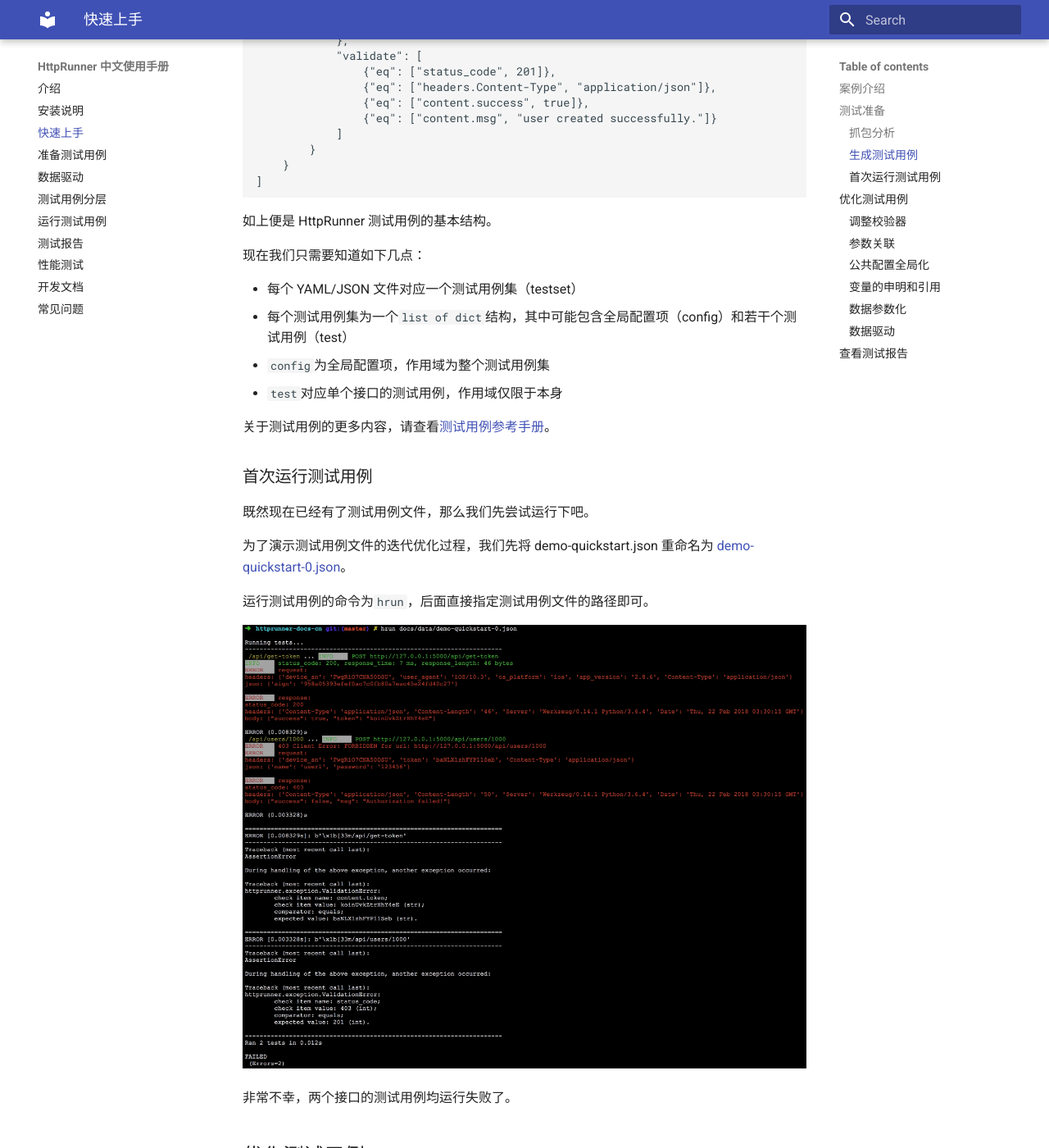
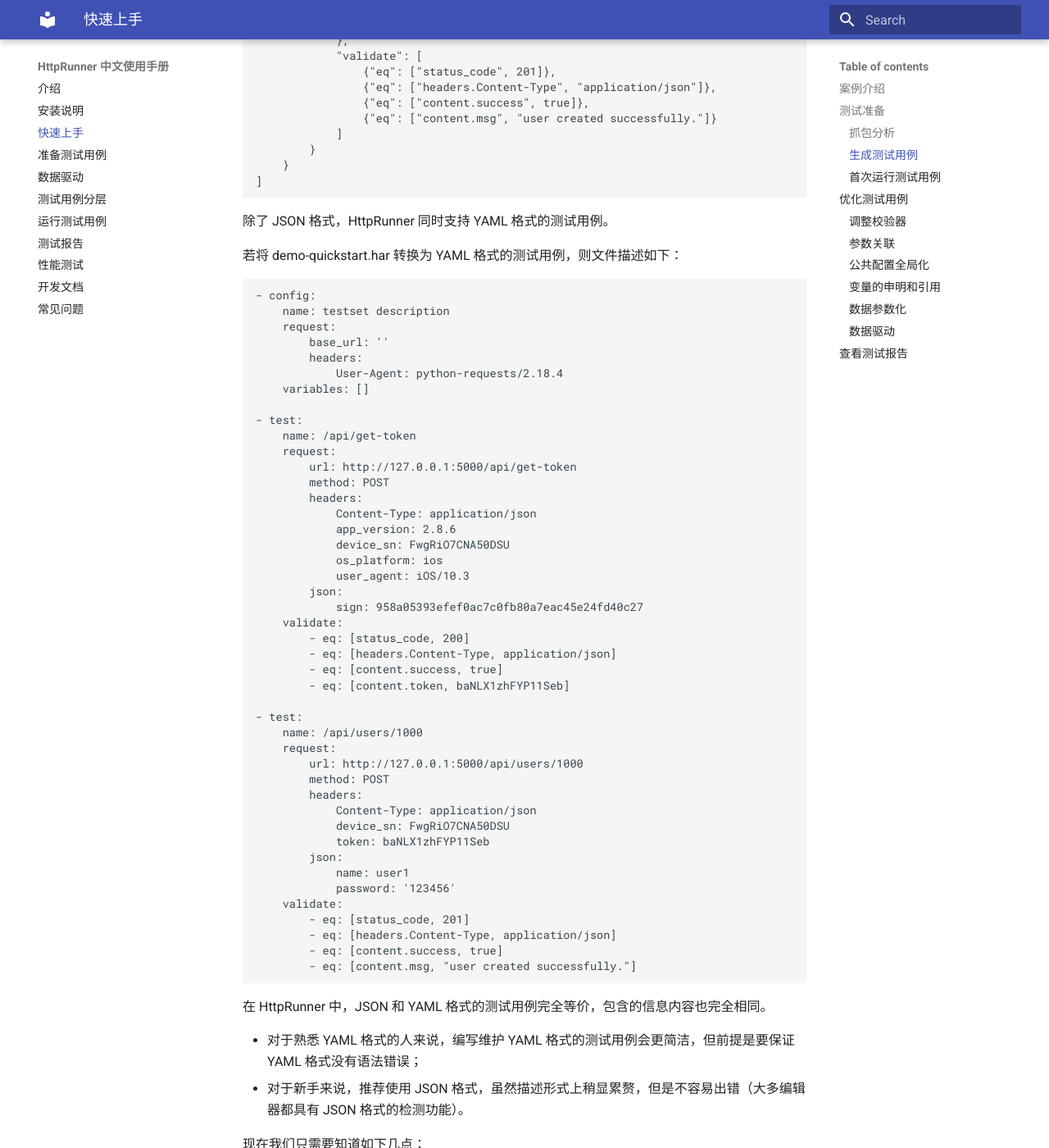
Before and after one commit to httprunner/docs-v1x, an MkDocs documentation site: the page built from docs/quickstart.md, in a window 1280 px wide and 1400 px high, scrolled down 3436 px. Shown: the whole window at 82% size. Built offline with MkDocs 1.6.1 and Material for MkDocs 9.7.7, drawn with Linux system fonts in a browser that asks for light colours; old or Windows-style settings are respelled for this version of MkDocs; some of the changed text lies outside the part shown.

Commit message:
update quickstart: add YAML format testcases

````diff
--- a/docs/quickstart.md
+++ b/docs/quickstart.md
@@ -114,7 +114,61 @@
 ]
 ```
 
-如上便是 HttpRunner 测试用例的基本结构。
+除了 JSON 格式，HttpRunner 同时支持 YAML 格式的测试用例。
+
+若将 demo-quickstart.har 转换为 YAML 格式的测试用例，则文件描述如下：
+
+```yaml
+- config:
+    name: testset description
+    request:
+        base_url: ''
+        headers:
+            User-Agent: python-requests/2.18.4
+    variables: []
+
+- test:
+    name: /api/get-token
+    request:
+        url: http://127.0.0.1:5000/api/get-token
+        method: POST
+        headers:
+            Content-Type: application/json
+            app_version: 2.8.6
+            device_sn: FwgRiO7CNA50DSU
+            os_platform: ios
+            user_agent: iOS/10.3
+        json:
+            sign: 958a05393efef0ac7c0fb80a7eac45e24fd40c27
+    validate:
+        - eq: [status_code, 200]
+        - eq: [headers.Content-Type, application/json]
+        - eq: [content.success, true]
+        - eq: [content.token, baNLX1zhFYP11Seb]
+
+- test:
+    name: /api/users/1000
+    request:
+        url: http://127.0.0.1:5000/api/users/1000
+        method: POST
+        headers:
+            Content-Type: application/json
+            device_sn: FwgRiO7CNA50DSU
+            token: baNLX1zhFYP11Seb
+        json:
+            name: user1
+            password: '123456'
+    validate:
+        - eq: [status_code, 201]
+        - eq: [headers.Content-Type, application/json]
+        - eq: [content.success, true]
+        - eq: [content.msg, "user created successfully."]
+```
+
+在 HttpRunner 中，JSON 和 YAML 格式的测试用例完全等价，包含的信息内容也完全相同。
+
+- 对于熟悉 YAML 格式的人来说，编写维护 YAML 格式的测试用例会更简洁，但前提是要保证 YAML 格式没有语法错误；
+- 对于新手来说，推荐使用 JSON 格式，虽然描述形式上稍显累赘，但是不容易出错（大多编辑器都具有 JSON 格式的检测功能）。
 
 现在我们只需要知道如下几点：
 
@@ -123,13 +177,15 @@
 - `config`为全局配置项，作用域为整个测试用例集
 - `test`对应单个接口的测试用例，作用域仅限于本身
 
+如上便是 HttpRunner 测试用例的基本结构。
+
 关于测试用例的更多内容，请查看[测试用例参考手册](/testcase/)。
 
 ### 首次运行测试用例
 
 既然现在已经有了测试用例文件，那么我们先尝试运行下吧。
 
-为了演示测试用例文件的迭代优化过程，我们先将 demo-quickstart.json 重命名为 [demo-quickstart-0.json](data/demo-quickstart-0.json)。
+为了演示测试用例文件的迭代优化过程，我们先将 demo-quickstart.json 重命名为 [demo-quickstart-0.json](data/demo-quickstart-0.json)（对应的 YAML 格式：[demo-quickstart-0.yml](data/demo-quickstart-0.yml)）。
 
 运行测试用例的命令为`hrun`，后面直接指定测试用例文件的路径即可。
 
@@ -164,7 +220,7 @@
 
 正确的做法是，在测试用例的 validate 中应该去掉这类动态变化的值。
 
-去除该项后，将用例另存为 [demo-quickstart-1.json](data/demo-quickstart-1.json)。
+去除该项后，将用例另存为 [demo-quickstart-1.json](data/demo-quickstart-1.json)（对应的 YAML 格式：[demo-quickstart-1.yml](data/demo-quickstart-1.yml)）。
 
 再次运行测试用例，运行结果如下：
 
@@ -208,7 +264,7 @@
 }
 ```
 
-修改后的测试用例另存为 [demo-quickstart-2.json](data/demo-quickstart-2.json)。
+修改后的测试用例另存为 [demo-quickstart-2.json](data/demo-quickstart-2.json)（对应的 YAML 格式：[demo-quickstart-2.yml](data/demo-quickstart-2.yml)）。
 
 再次运行测试用例，运行结果如下：
 
@@ -241,7 +297,7 @@
 }
 ```
 
-其中，host 部分对应 config 中的 base_url。调整后的测试用例另存为 [demo-quickstart-3.json](data/demo-quickstart-3.json)。
+其中，host 部分对应 config 中的 base_url。调整后的测试用例另存为 [demo-quickstart-3.json](data/demo-quickstart-3.json)（对应的 YAML 格式：[demo-quickstart-3.yml](data/demo-quickstart-3.yml)）。
 
 重启 flask 应用服务后再次运行测试用例，所有的测试用例仍然运行成功。
 
@@ -253,7 +309,7 @@
 
 在 HttpRunner 中，支持变量申明（`variables`）和引用（`$var`）的机制。在 config 和 test 中均可以通过 variables 关键字定义变量，然后在测试用例中可以通过 `$ + 变量名称` 的方式引用变量。区别在于，在 config 中定义的变量为全局的，整个测试用例集（testset）的所有地方均可以引用；在 test 中定义的变量作用域仅局限于当前测试用例（testcase）。
 
-对上述硬编码的参数进行变量申请和引用调整后，新的测试用例集另存为 [demo-quickstart-4.json](data/demo-quickstart-4.json)。
+对上述硬编码的参数进行变量申请和引用调整后，新的测试用例集另存为 [demo-quickstart-4.json](data/demo-quickstart-4.json)（对应的 YAML 格式：[demo-quickstart-4.yml](data/demo-quickstart-4.yml)）。
 
 重启 flask 应用服务后再次运行测试用例，所有的测试用例仍然运行成功。
 
@@ -313,7 +369,7 @@
 }
 ```
 
-对测试用例进行上述调整后，另存为 [demo-quickstart-5.json](data/demo-quickstart-5.json)。
+对测试用例进行上述调整后，另存为 [demo-quickstart-5.json](data/demo-quickstart-5.json)（对应的 YAML 格式：[demo-quickstart-5.yml](data/demo-quickstart-5.yml)）。
 
 重启 flask 应用服务后再次运行测试用例，所有的测试用例仍然运行成功。
 
@@ -357,7 +413,7 @@
 
 完成以上两步后，针对 user_id 的参数化数据驱动就完成了。
 
-将经过调整的测试用例另存为 [demo-quickstart-6.json](data/demo-quickstart-6.json)，重启 flask 应用服务后再次运行测试用例，测试用例运行情况如下所示：
+将经过调整的测试用例另存为 [demo-quickstart-6.json](data/demo-quickstart-6.json)（对应的 YAML 格式：[demo-quickstart-6.yml](data/demo-quickstart-6.yml)），重启 flask 应用服务后再次运行测试用例，测试用例运行情况如下所示：
 
 ![](/images/run-demo-quickstart-6.jpg)
 
````
Also changed, not shown: docs/data/demo-quickstart-0.yml (added, +44 -0 lines), docs/data/demo-quickstart-1.yml (added, +43 -0 lines), docs/data/demo-quickstart-2.yml (added, +45 -0 lines), docs/data/demo-quickstart-3.yml (added, +43 -0 lines), docs/data/demo-quickstart-4.yml (added, +49 -0 lines), docs/data/demo-quickstart-5.yml (added, +49 -0 lines), docs/data/demo-quickstart-6.yml (added, +51 -0 lines), docs/data/demo-quickstart.yml (added, +58 -0 lines), 1 other file.
